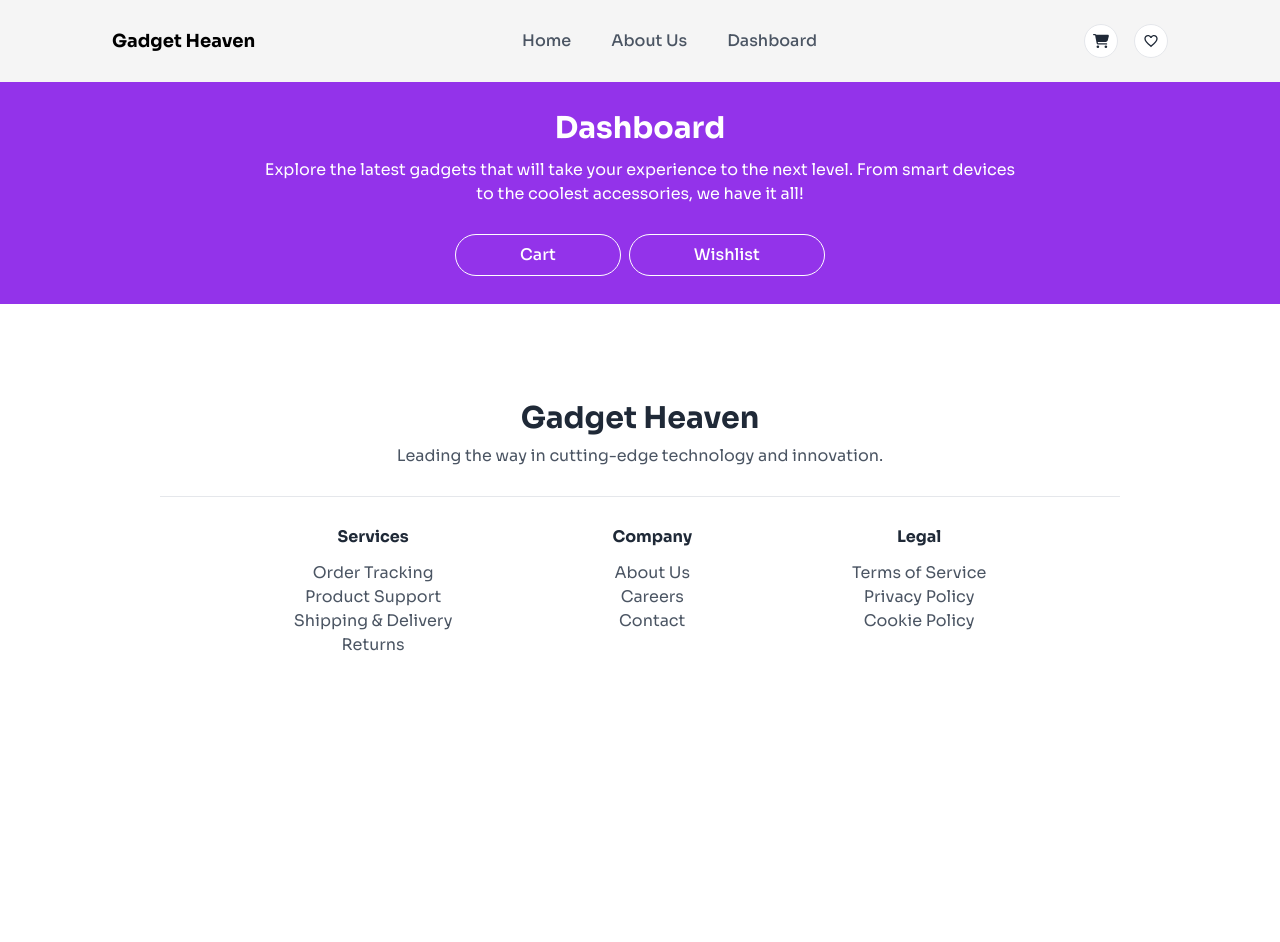
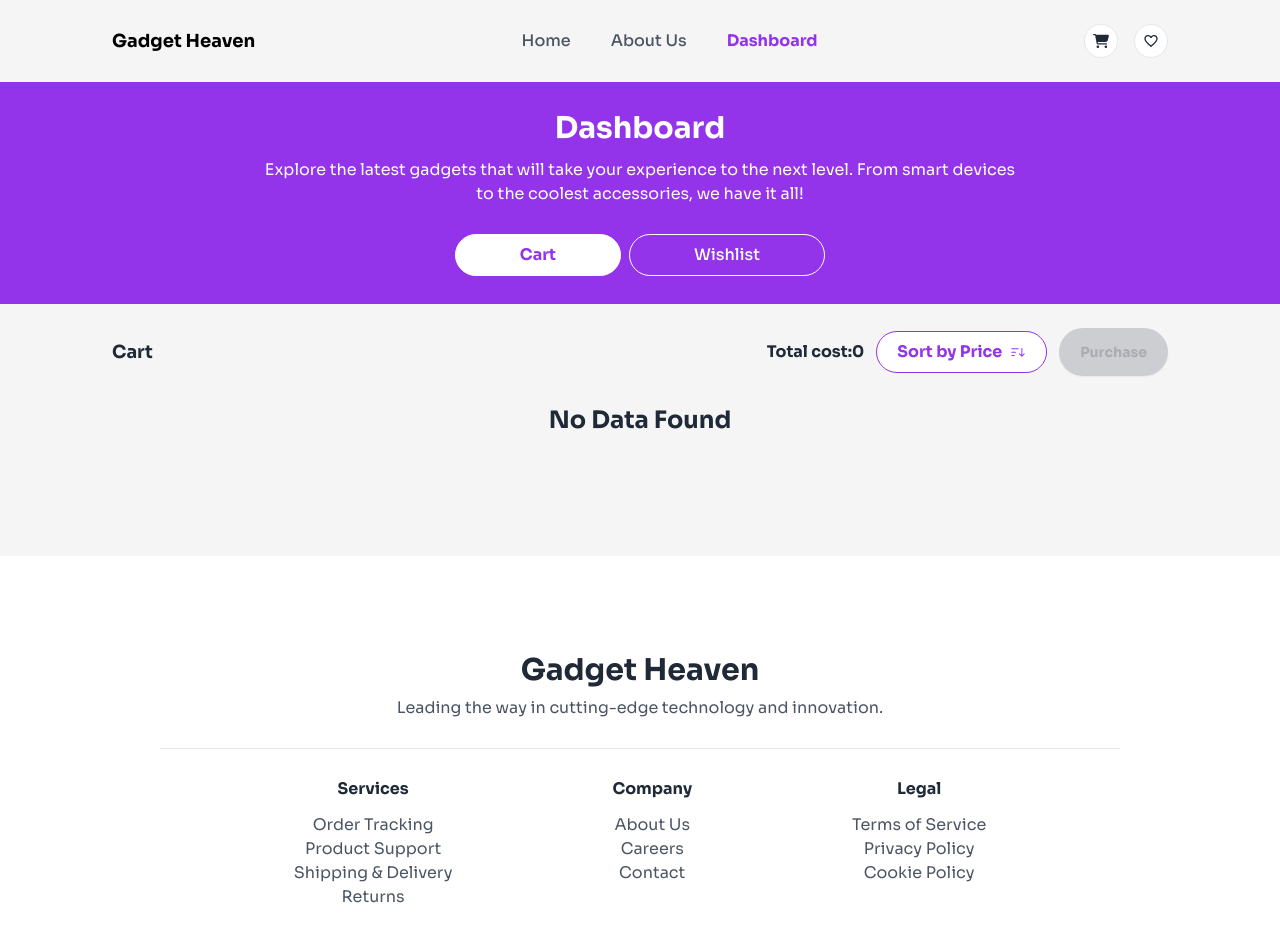
Before and after one commit to salman679/Gadget-Heaven, a React (Vite) app: page /dashboard in a window 1280 px wide. Shown: the top 942 px of the page. Before the commit the page ends 800 px from the top, so only its background shows below. Built offline with nearby package versions, Linux system fonts and the light colour scheme.

Commit message:
project complete

```diff
--- a/src/components/DetailsBanner.jsx
+++ b/src/components/DetailsBanner.jsx
@@ -4,7 +4,8 @@ import PropTypes from "prop-types";
 
 export default function DetailsBanner({ gadget }) {
   return (
-    <div className="bg-purple-600 min-h-screen relative mb-72">
+    <div className="pb-72">
+      <div className="bg-purple-600 min-h-screen relative ">
         <BannerHeader
           title={"Product Details"}
           description={
@@ -13,6 +14,7 @@ export default function DetailsBanner({ gadget }) {
         />
         <DetailsCard gadget={gadget} />
       </div>
+    </div>
   );
 }
 
--- a/src/components/Header.jsx
+++ b/src/components/Header.jsx
@@ -44,7 +44,8 @@ export default function Header({ logoColor, linkColor }) {
               className={({ isActive }) =>
                 `${isActive ? "font-bold text-purple-600" : ""}`
               }
-              to="/dashboard/carts"
+              to="/dashboard"
+              end
             >
               Dashboard
             </NavLink>
--- a/src/layouts/DashboardLayout.jsx
+++ b/src/layouts/DashboardLayout.jsx
@@ -1,7 +1,5 @@
 import { NavLink, Outlet } from "react-router-dom";
 import BannerHeader from "../components/BannerHeader";
-import Footer from "../components/Footer";
-import Header from "../components/Header";
 import { Toaster } from "react-hot-toast";
 import { Helmet } from "react-helmet-async";
 
@@ -13,10 +11,6 @@ function DashboardLayout() {
           <title>Dashboard | GadgetHeaven</title>
         </Helmet>
         <Toaster />
-        <Header
-          linkColor={"text-gray-600 hover:text-gray-700"}
-          logoColor={"text-black"}
-        />
 
         <div className="bg-purple-600">
           <BannerHeader
@@ -28,7 +22,8 @@ function DashboardLayout() {
 
           <div className="flex items-center gap-2 justify-center pb-7">
             <NavLink
-              to="/dashboard/carts"
+              to={"/dashboard"}
+              end
               className={({ isActive }) =>
                 `${
                   isActive
@@ -56,8 +51,6 @@ function DashboardLayout() {
         </div>
 
         <Outlet />
-
-        <Footer />
       </div>
     </>
   );
--- a/src/layouts/MainLayouts.jsx
+++ b/src/layouts/MainLayouts.jsx
@@ -1,23 +1,46 @@
-import { Outlet } from "react-router-dom";
+import { Outlet, useLocation } from "react-router-dom";
 import Footer from "../components/Footer";
 import { Toaster } from "react-hot-toast";
 import { Helmet } from "react-helmet-async";
+import Header from "../components/Header";
+import Banner from "../components/Banner";
 
 export default function MainLayouts() {
+  const location = useLocation();
+
+  const cssStyleForHome = location.pathname === "/";
+
   return (
     <>
-      <div className=" bg-neutral-100">
-        <Helmet>
-          <title>Home | GadgetHeaven</title>
-        </Helmet>
-        <Toaster />
+      <Helmet>
+        <title>Home | GadgetHeaven</title>
+      </Helmet>
+      <Toaster />
+      <div className={`${cssStyleForHome ? "p-7" : ""}  bg-neutral-100`}>
+        <div
+          className={`${
+            cssStyleForHome
+              ? "max-w-screen-2xl rounded-3xl h-[695px] bg-purple-600 mx-auto block "
+              : ""
+          }`}
+        >
+          <Header
+            logoColor={`${cssStyleForHome ? "text-white" : "text-black"}`}
+            linkColor={`${
+              cssStyleForHome
+                ? "text-white"
+                : "text-gray-600 hover:text-gray-700"
+            }`}
+          />
+          {cssStyleForHome && <Banner />}
+        </div>
+
         {/* main area */}
         <div className="min-h-[calc(100vh - 800px)]">
           <Outlet />
         </div>
-        {/* footer */}
-        <Footer />
       </div>
+      <Footer />
     </>
   );
 }
--- a/src/pages/About.jsx
+++ b/src/pages/About.jsx
@@ -1,9 +1,6 @@
-import Header from "../components/Header";
-
 export default function About() {
   return (
     <>
-      <Header />
       <div className="max-w-screen-lg mx-auto px-6 py-12 text-gray-800">
         <h1 className="text-4xl font-bold text-purple-600 mb-4">
           About GadgetHeaven
--- a/src/pages/Details.jsx
+++ b/src/pages/Details.jsx
@@ -1,6 +1,5 @@
 import { useLoaderData, useParams } from "react-router-dom";
 import DetailsBanner from "../components/DetailsBanner";
-import Header from "../components/Header";
 import { useEffect, useState } from "react";
 
 export default function Details() {
@@ -19,7 +18,6 @@ export default function Details() {
 
   return (
     <>
-      <Header />
       <DetailsBanner gadget={gadget} />
     </>
   );
--- a/src/pages/Home.jsx
+++ b/src/pages/Home.jsx
@@ -1,19 +1,10 @@
 import { Outlet, useLoaderData } from "react-router-dom";
-import Banner from "../components/Banner";
 import Categories from "../components/Categories";
-import Header from "../components/Header";
 
 export default function Home() {
   const categories = useLoaderData();
   return (
     <>
-      <div className="p-7">
-        <div className="max-w-screen-2xl rounded-3xl h-[695px] bg-purple-600 mx-auto block">
-          <Header logoColor={"text-white"} linkColor={"text-white"} />
-          <Banner />
-        </div>
-      </div>
-
       <main className="max-w-screen-xl mx-auto mt-56 px-28 mb-24">
         <h4 className="font-bold text-4xl text-center">
           Explore Cutting-Edge Gadgets
```
Also changed, not shown: src/routes/Routes.jsx (+14 -15 lines). Lines whose indentation alone changed are shown as unchanged.
